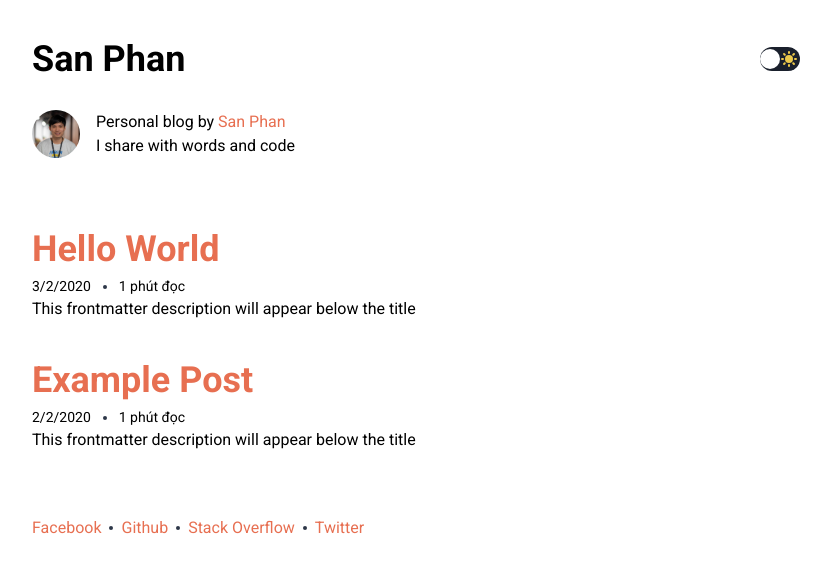
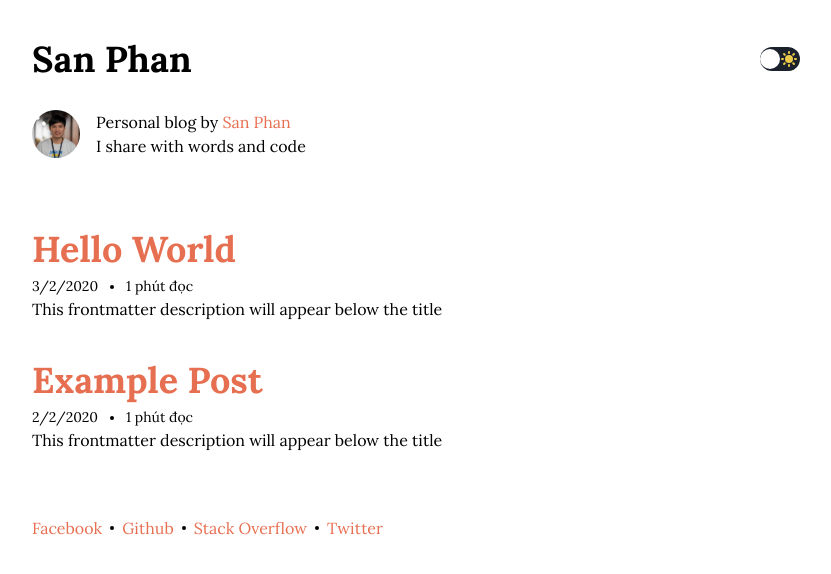
Before and after one commit to sanphandinh/next-blog, a Next.js app: page / in a window 1280 px wide. Shown: the top 574 px of the page, without its empty margins (224-1055 px from the left). Built offline with nearby package versions, Linux system fonts and the light colour scheme.

Commit message:
update storage theme in local storage

```diff
--- a/components/Socials.tsx
+++ b/components/Socials.tsx
@@ -16,7 +16,7 @@ export default function Socials({ className }: { className?: string }) {
               {key}
             </CustomLink>
             {index + 1 < Object.keys(social).length && (
-              <div className="w-1 h-1 bg-gray-800 ml-2 rounded-full" />
+              <div className="w-1 h-1 bg-textColor ml-2 rounded-full" />
             )}
           </div>
         );
--- a/components/commons/PostMeta.tsx
+++ b/components/commons/PostMeta.tsx
@@ -11,7 +11,7 @@ export default function PostMeta({ publishedDate, readingTime }: Props) {
   return (
     <div className="text-sm flex items-center">
       <span>{convertPublishedDate(publishedDate)}</span>
-      <span className="w-1 h-1 rounded-full bg-gray-800 mx-3" />
+      <span className="w-1 h-1 rounded-full bg-textColor mx-3" />
       <span>{readingTime.readingTime} phút đọc</span>
     </div>
   );
--- a/components/commons/Switch.tsx
+++ b/components/commons/Switch.tsx
@@ -1,16 +1,28 @@
-import { ChangeEvent } from 'react';
+import { ChangeEvent, useEffect, useState } from 'react';
+import { THEME_KEY } from '../../constants/storageKey';
 import classNames from '../../helpers/classNames';
 import styles from './Switch.module.css';
 
 export default function Switch() {
+  const [currentTheme, setCurrentTheme] = useState<'dark' | 'light'>('light');
   const onCheckboxChange = (e: ChangeEvent<HTMLInputElement>) => {
     const { checked } = e.target;
     if (checked) {
       document.body.classList.add('dark');
+      localStorage.setItem(THEME_KEY, 'dark');
+      setCurrentTheme('dark');
     } else {
       document.body.classList.remove('dark');
+      localStorage.setItem(THEME_KEY, 'light');
+      setCurrentTheme('light')
     }
   };
+
+  useEffect(() => {
+    if (localStorage.getItem(THEME_KEY) === 'dark') {
+      setCurrentTheme('dark');
+    }
+  }, []);
 
   return (
     <label className="h-6 inline-flex cursor-pointer relative">
@@ -33,6 +45,7 @@ export default function Switch() {
         />
       </svg>
       <input
+        checked={currentTheme === 'dark'}
         className="w-0 h-0 opacity-0"
         type="checkbox"
         onChange={onCheckboxChange}
--- /dev/null
+++ b/constants/storageKey.ts
@@ -0,0 +1 @@
+export const THEME_KEY = 'theme';
--- a/pages/_app.tsx
+++ b/pages/_app.tsx
@@ -1,5 +1,18 @@
+import { useEffect } from 'react';
+import { THEME_KEY } from '../constants/storageKey';
 import '../styles/index.css';
+
 function MyApp({ Component, pageProps }) {
+  //Restore theme storaged in localstorage
+  useEffect(() => {
+    const theme = localStorage.getItem(THEME_KEY);
+    if (theme === 'dark') {
+      document.body.classList.add('dark');
+    } else {
+      document.body.classList.remove('dark');
+    }
+  }, []);
+
   return (
     <div className="container mx-auto px-4 md:px-8 lg:px-64 py-8">
       <Component {...pageProps} />
--- a/pages/_document.tsx
+++ b/pages/_document.tsx
@@ -7,7 +7,7 @@ class MyDocument extends Document {
         <Head>
           <link rel="preconnect" href="https://fonts.gstatic.com" />
           <link
-            href="https://fonts.googleapis.com/css2?family=Roboto:ital,wght@0,400;0,500;0,700;1,400;1,500;1,700&display=swap"
+            href="https://fonts.googleapis.com/css2?family=Lora:ital,wght@0,400;0,500;0,600;0,700;1,400;1,500;1,600;1,700&display=swap"
             rel="stylesheet"
           />
         </Head>
--- a/tailwind.config.js
+++ b/tailwind.config.js
@@ -6,7 +6,7 @@ module.exports = {
   purge: ['./components/**/*.{js,ts,jsx,tsx}', './pages/**/*.{js,ts,jsx,tsx}'],
   theme: {
     fontFamily: {
-      sans: ['Roboto', 'sans-serif'],
+      sans: ['Lora', 'sans-serif'],
     },
     extend: {
       inset: {
```
